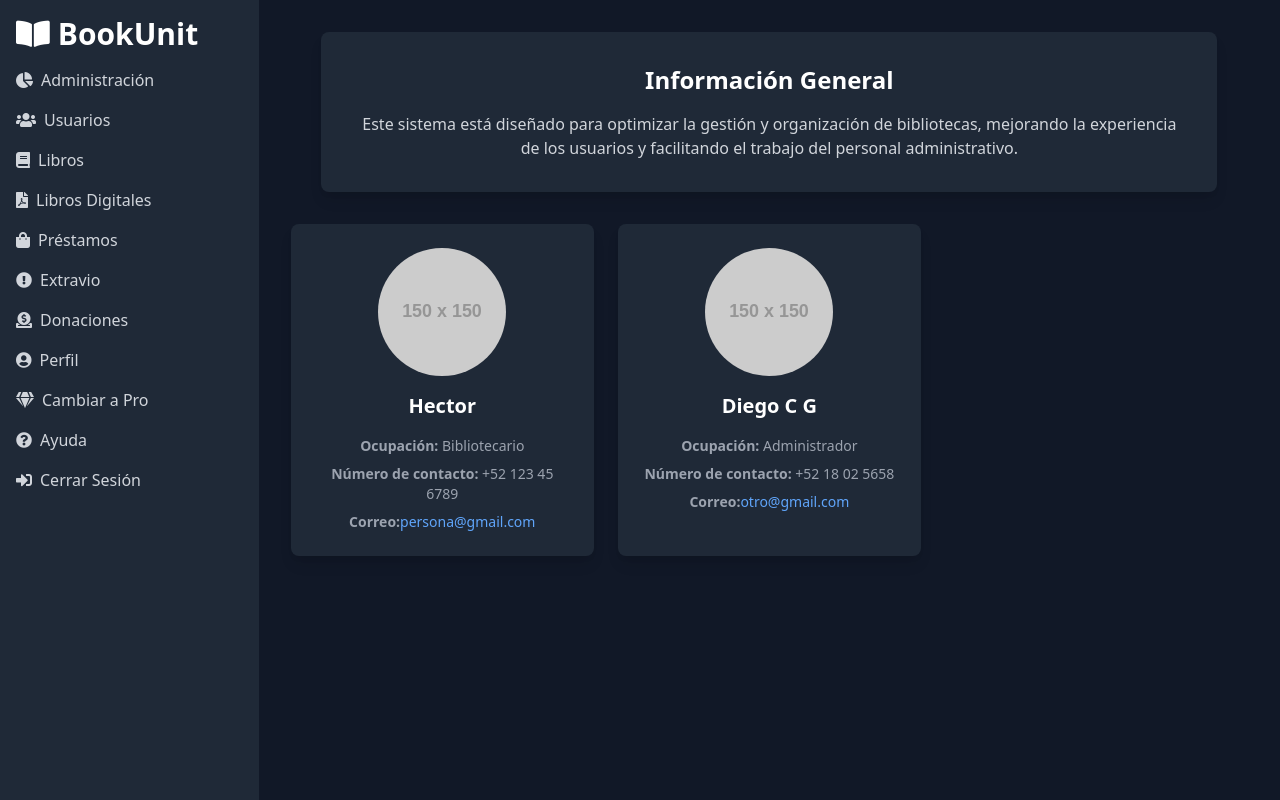
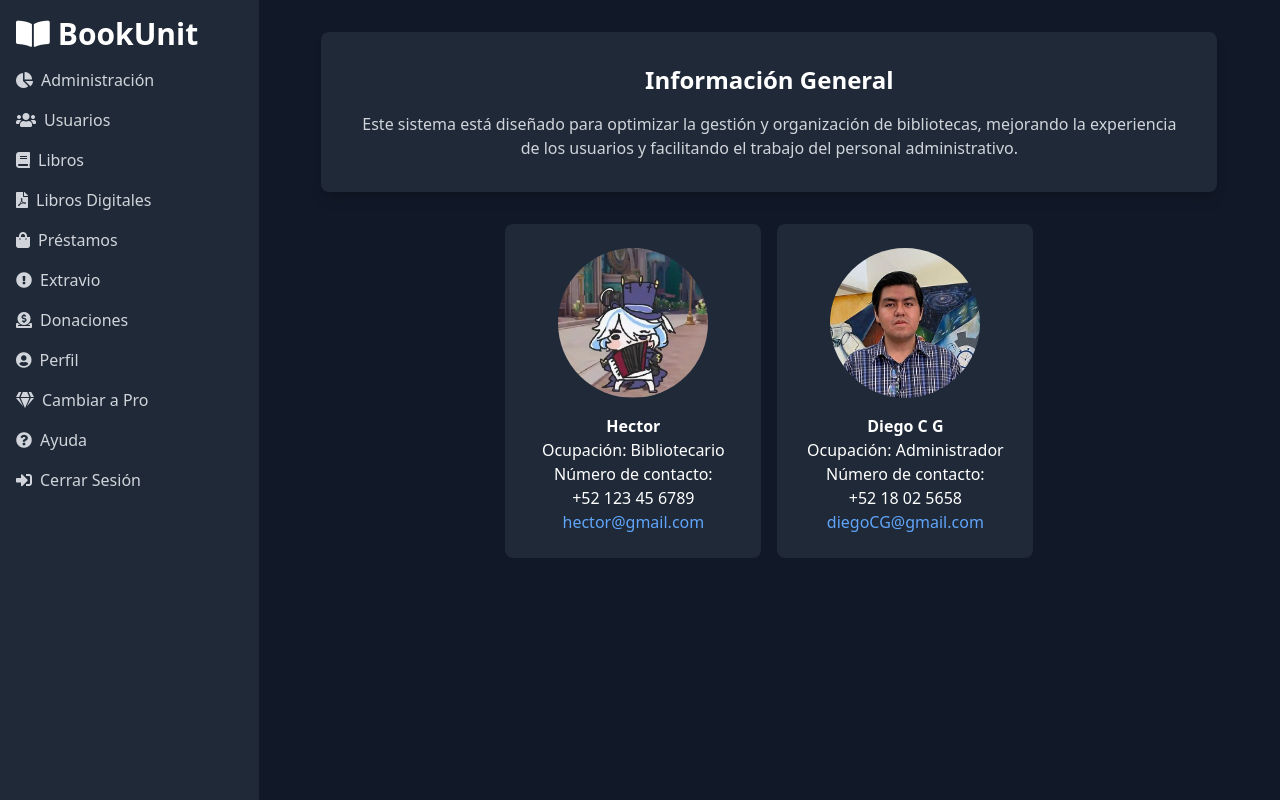
Before and after one commit to HectorDanielMG/Book-Unit, an Angular app: page /ayuda in a window 1280 px wide. Built offline with nearby package versions, Linux system fonts and the light colour scheme.

Commit message:
Terminadas las correcciones en la pagina de ayuda
Y también se añadieron imágenes de perfil
para los usuarios administradores de ayuda

```diff
--- a/angular.json
+++ b/angular.json
@@ -21,14 +21,7 @@
             ],
             "tsConfig": "tsconfig.app.json",
             "assets": [
-  {
-    "glob": "**/*",
-    "input": "public"
-  },
-  {
-    "glob": "**/*",
-    "input": "src/assets"
-  }
+  "src/assets"
 ],
 
          "styles": [
--- a/src/app/ayuda/ayuda.component.css
+++ b/src/app/ayuda/ayuda.component.css
@@ -1,4 +1,3 @@
-
 .cursor-pointer {
     cursor: pointer;
   }
--- a/src/app/ayuda/ayuda.component.html
+++ b/src/app/ayuda/ayuda.component.html
@@ -76,28 +76,30 @@
       </div>
 
       <!-- Contenedor de tarjetas -->
-      <div class="grid grid-cols-1 sm:grid-cols-2 lg:grid-cols-3 gap-6 mt-8 mx-auto max-w-6xl">
-        <!-- Tarjeta 1 -->
-        <div class="bg-gray-800 p-6 rounded-lg shadow-lg text-center">
-          <img src="https://via.placeholder.com/150" alt="Le fotaco" class="w-32 h-32 rounded-full mx-auto mb-4">
-          <h3 class="text-xl font-bold text-white">Hector</h3>
-          <ul class="text-sm text-gray-400 mt-4 space-y-2">
-            <li><strong>Ocupación:</strong> Bibliotecario</li>
-            <li><strong>Número de contacto:</strong> +52 123 45 6789</li>
-            <li><strong>Correo:</strong> <a href="mailto:hector&#64;gmail.com" class="text-blue-400 hover:underline">persona&#64;gmail.com</a></li>
-          </ul>
-        </div>
+      <div class="flex justify-center gap-x-4 mt-8">
+        <!-- Primera tarjeta -->
+<div class="bg-gray-800 text-white rounded-lg p-6 w-64">
+  <!-- Espacio para la imagen -->
+  <img [src]="imagenHect" alt="imagen de Hector" class="rounded-full mx-auto" style="width: 150px; height: 150px;">
 
-        <!-- Tarjeta 2 -->
-        <div class="bg-gray-800 p-6 rounded-lg shadow-lg text-center">
-          <img src="https://via.placeholder.com/150" alt="Foto de guapo" class="w-32 h-32 rounded-full mx-auto mb-4">
-          <h3 class="text-xl font-bold text-white">Diego C G</h3>
-          <ul class="text-sm text-gray-400 mt-4 space-y-2">
-            <li><strong>Ocupación:</strong> Administrador</li>
-            <li><strong>Número de contacto:</strong> +52 18 02 5658</li>
-            <li><strong>Correo:</strong> <a href="mailto:diegocg&#64;gmail.com" class="text-blue-400 hover:underline">otro&#64;gmail.com</a></li>
-          </ul>
-        </div>
+
+  <h2 class="mt-4 text-center font-bold">Hector</h2>
+  <p class="text-center">Ocupación: Bibliotecario</p>
+  <p class="text-center">Número de contacto:<br> +52 123 45 6789</p>
+  <a [href]="'mailto:' + correo" class="text-center text-blue-400 hover:underline block">{{ correo }}</a>
+</div>
+
+
+        <!-- Segunda tarjeta -->
+<div class="bg-gray-800 text-white rounded-lg p-6 w-64">
+  <!-- Aquí se cambia la imagen de fondo a la imagen de Diego -->
+  <img [src]="imagenDCG" alt="imagen de Diego" class="rounded-full mx-auto" style="width: 150px; height: 150px; object-fit: cover;" />
+  <h2 class="mt-4 text-center font-bold">Diego C G</h2>
+  <p class="text-center">Ocupación: Administrador</p>
+  <p class="text-center">Número de contacto:<br> +52 18 02 5658</p>
+  <a [href]="'mailto:' + correoDCG" class="text-center text-blue-400 hover:underline block">{{ correoDCG }}</a>
+</div>
+
       </div>
     </div>
   </div>
--- a/src/app/ayuda/ayuda.component.ts
+++ b/src/app/ayuda/ayuda.component.ts
@@ -7,6 +7,11 @@ import Swal from 'sweetalert2';
   templateUrl: './ayuda.component.html',
 })
 export class AyudaComponent {
+
+  public correo = "hector@gmail.com";
+  public correoDCG = "diegoCG@gmail.com";
+  public imagenHect: string = 'assets/zoo.jpg';
+  public imagenDCG: string = 'assets/fotaco.jpeg';
 
   onSignOut(): void {
     Swal.fire({
```
Also changed, not shown: src/assets/fotaco.jpeg (added), src/assets/zoo.jpg (added).
